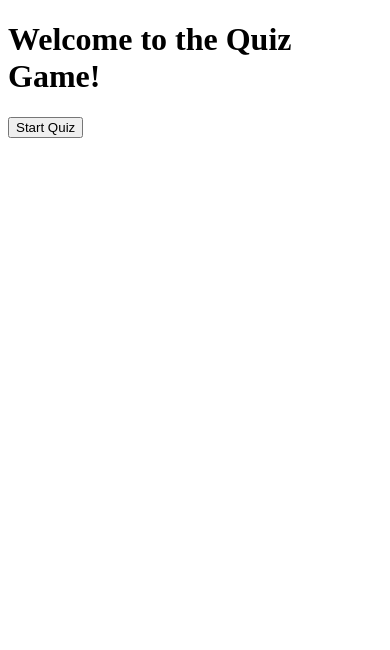
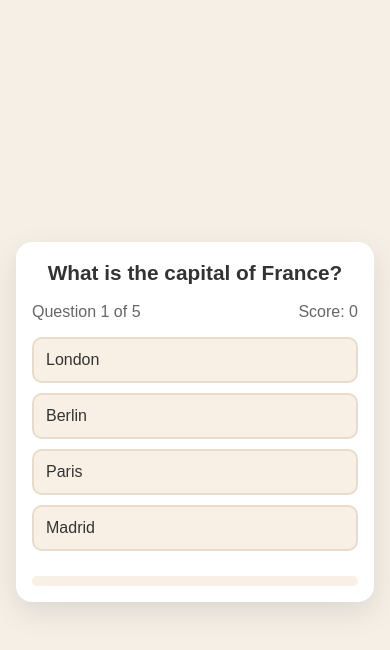
Before and after one commit to mahsaabolghasemi/html-css-js-projects, a plain HTML site: page index.html in a window 390 px wide. Both pictures are taken after a click on the button "Start Quiz". Drawn offline with Linux system fonts and the light colour scheme.

Commit message:
add base HTML structure

```diff
--- a/index.html
+++ b/index.html
@@ -1,17 +1,51 @@
 <!DOCTYPE html>
 <html lang="en">
   <head>
-    <meta charset="UTF-8">
-    <meta name="viewport" content="width=device-width, initial-scale=1.0">
+    <meta charset="UTF-8" />
+    <meta name="viewport" content="width=device-width, initial-scale=1.0" />
     <title>Quiz Game</title>
-    <link rel="stylesheet" href="style.css">
+    <link rel="stylesheet" href="style.css" />
   </head>
   <body>
     <div class="container">
       <div class="screen active" id="start-screen">
-            <h1>Welcome to the Quiz Game!</h1>
+        <h1>Quiz Time!</h1>
+        <p>Test your knowledge with these fun questions</p>
         <button id="start-btn">Start Quiz</button>
+      </div>
 
+      <div class="screen" id="quiz-screen">
+        <div class="quiz-header">
+          <h2 id="question-text">Question goes here</h2>
+          <div class="quiz-info">
+            <p>
+              Question <span id="current-question">1</span> of <span id="total-questions">5</span>
+            </p>
+
+            <p>Score: <span id="score">0</span></p>
           </div>
+        </div>
+
+        <div id="answers-container" class="answers-container">
+          <!-- Answer buttons will be insterted here from our js code later at some point -->
+        </div>
+
+        <div class="progress-bar">
+          <div id="progress" class="progress"></div>
+        </div>
+      </div>
+
+      <div id="result-screen" class="screen">
+        <h1>Quiz Results</h1>
+        <div class="result-info">
+          <p>You scored <span id="final-score">0</span> out of <span id="max-score">5</span></p>
+
+          <div id="result-message">Good job!</div>
+        </div>
+        <button id="restart-btn">Restart Quiz</button>
+      </div>
+    </div>
+
+    <script src="script.js"></script>
   </body>
 </html>
--- a/script.js
+++ b/script.js
@@ -0,0 +1,178 @@
+// DOM Elements
+const startScreen = document.getElementById("start-screen");
+const quizScreen = document.getElementById("quiz-screen");
+const resultScreen = document.getElementById("result-screen");
+const startButton = document.getElementById("start-btn");
+const questionText = document.getElementById("question-text");
+const answersContainer = document.getElementById("answers-container");
+const currentQuestionSpan = document.getElementById("current-question");
+const totalQuestionsSpan = document.getElementById("total-questions");
+const scoreSpan = document.getElementById("score");
+const finalScoreSpan = document.getElementById("final-score");
+const maxScoreSpan = document.getElementById("max-score");
+const resultMessage = document.getElementById("result-message");
+const restartButton = document.getElementById("restart-btn");
+const progressBar = document.getElementById("progress");
+
+const quizQuestions = [
+  {
+    question: "What is the capital of France?",
+    answers: [
+      { text: "London", correct: false },
+      { text: "Berlin", correct: false },
+      { text: "Paris", correct: true },
+      { text: "Madrid", correct: false },
+    ],
+  },
+  {
+    question: "Which planet is known as the Red Planet?",
+    answers: [
+      { text: "Venus", correct: false },
+      { text: "Mars", correct: true },
+      { text: "Jupiter", correct: false },
+      { text: "Saturn", correct: false },
+    ],
+  },
+  {
+    question: "What is the largest ocean on Earth?",
+    answers: [
+      { text: "Atlantic Ocean", correct: false },
+      { text: "Indian Ocean", correct: false },
+      { text: "Arctic Ocean", correct: false },
+      { text: "Pacific Ocean", correct: true },
+    ],
+  },
+  {
+    question: "Which of these is NOT a programming language?",
+    answers: [
+      { text: "Java", correct: false },
+      { text: "Python", correct: false },
+      { text: "Banana", correct: true },
+      { text: "JavaScript", correct: false },
+    ],
+  },
+  {
+    question: "What is the chemical symbol for gold?",
+    answers: [
+      { text: "Go", correct: false },
+      { text: "Gd", correct: false },
+      { text: "Au", correct: true },
+      { text: "Ag", correct: false },
+    ],
+  },
+];
+
+// QUIZ STATE VARS
+let currentQuestionIndex = 0;
+let score = 0;
+let answersDisabled = false;
+
+totalQuestionsSpan.textContent = quizQuestions.length;
+maxScoreSpan.textContent = quizQuestions.length;
+
+// event listeners
+startButton.addEventListener("click", startQuiz);
+restartButton.addEventListener("click", restartQuiz);
+
+function startQuiz() {
+  // reset vars
+  currentQuestionIndex = 0;
+  score = 0;
+  scoreSpan.textContent = 0;
+
+  startScreen.classList.remove("active");
+  quizScreen.classList.add("active");
+
+  showQuestion();
+}
+
+function showQuestion() {
+  // reset state
+  answersDisabled = false;
+
+  const currentQuestion = quizQuestions[currentQuestionIndex];
+
+  currentQuestionSpan.textContent = currentQuestionIndex + 1;
+
+  const progressPercent = (currentQuestionIndex / quizQuestions.length) * 100;
+  progressBar.style.width = progressPercent + "%";
+
+  questionText.textContent = currentQuestion.question;
+
+  answersContainer.innerHTML = "";
+
+  currentQuestion.answers.forEach((answer) => {
+    const button = document.createElement("button");
+    button.textContent = answer.text;
+    button.classList.add("answer-btn");
+
+    // what is dataset? it's a property of the button element that allows you to store custom data
+    button.dataset.correct = answer.correct;
+
+    button.addEventListener("click", selectAnswer);
+
+    answersContainer.appendChild(button);
+  });
+}
+
+function selectAnswer(event) {
+  // optimization check
+  if (answersDisabled) return;
+
+  answersDisabled = true;
+
+  const selectedButton = event.target;
+  const isCorrect = selectedButton.dataset.correct === "true";
+
+  // Here Array.from() is used to convert the NodeList returned by answersContainer.children into an array, this is because the NodeList is not an array and we need to use the forEach method
+  Array.from(answersContainer.children).forEach((button) => {
+    if (button.dataset.correct === "true") {
+      button.classList.add("correct");
+    } else if (button === selectedButton) {
+      button.classList.add("incorrect");
+    }
+  });
+
+  if (isCorrect) {
+    score++;
+    scoreSpan.textContent = score;
+  }
+
+  setTimeout(() => {
+    currentQuestionIndex++;
+
+    // check if there are more questions or if the quiz is over
+    if (currentQuestionIndex < quizQuestions.length) {
+      showQuestion();
+    } else {
+      showResults();
+    }
+  }, 1000);
+}
+
+function showResults() {
+  quizScreen.classList.remove("active");
+  resultScreen.classList.add("active");
+
+  finalScoreSpan.textContent = score;
+
+  const percentage = (score / quizQuestions.length) * 100;
+
+  if (percentage === 100) {
+    resultMessage.textContent = "Perfect! You're a genius!";
+  } else if (percentage >= 80) {
+    resultMessage.textContent = "Great job! You know your stuff!";
+  } else if (percentage >= 60) {
+    resultMessage.textContent = "Good effort! Keep learning!";
+  } else if (percentage >= 40) {
+    resultMessage.textContent = "Not bad! Try again to improve!";
+  } else {
+    resultMessage.textContent = "Keep studying! You'll get better!";
+  }
+}
+
+function restartQuiz() {
+  resultScreen.classList.remove("active");
+
+  startQuiz();
+}
--- a/style.css
+++ b/style.css
@@ -0,0 +1,187 @@
+/* Basic Reset */
+
+* {
+  margin: 0;
+  padding: 0;
+  box-sizing: border-box;
+}
+
+body {
+  background: #f5efe6;
+  display: flex;
+  justify-content: center;
+  align-items: center;
+  min-height: 100vh;
+  padding: 1rem;
+  font-family: sans-serif;
+}
+
+.container {
+  background-color: white;
+  border-radius: 1rem;
+  box-shadow: 0 10px 30px rgba(0, 0, 0, 0.1);
+  width: 100%;
+  max-width: 600px;
+  overflow: hidden;
+  position: relative;
+}
+
+/* SCREENS */
+.screen {
+  display: none;
+  padding: 2rem;
+  text-align: center;
+}
+
+.screen.active {
+  display: block;
+}
+
+/* START SCREEN */
+
+#start-screen h1 {
+  color: #e86a33;
+  margin-bottom: 20px;
+  font-size: 2.5rem;
+}
+
+#start-screen p {
+  color: #666;
+  margin-bottom: 30px;
+  font-size: 1.1rem;
+}
+
+.quiz-header {
+  margin-bottom: 1rem;
+}
+
+#question-text {
+  color: #333;
+  font-size: 1.5rem;
+  margin-bottom: 1rem;
+  line-height: 1.4;
+}
+
+.quiz-info {
+  display: flex;
+  justify-content: space-between;
+  color: #666;
+  margin-bottom: 10px;
+}
+
+.answers-container {
+  display: flex;
+  flex-direction: column;
+  gap: 10px;
+  margin-bottom: 25px;
+}
+
+.answer-btn {
+  background-color: #f8f0e5;
+  color: #333;
+  border: 2px solid #eadbc8;
+  border-radius: 10px;
+  padding: 1rem;
+  cursor: pointer;
+  text-align: left;
+  transition: all 0.3s ease;
+}
+
+.answer-btn:hover {
+  background-color: #eadbc8;
+  border-color: #dac0ae;
+}
+
+.answer-btn.correct {
+  background-color: #e6fff0;
+  border-color: #a3f0c4;
+  color: #28a745;
+}
+
+.answer-btn.incorrect {
+  background-color: #fff0f0;
+  border-color: #ffbdbd;
+  color: #dc3545;
+}
+
+.progress-bar {
+  height: 10px;
+  background-color: #f8f0e5;
+  border-radius: 5px;
+  overflow: hidden;
+  margin-top: 20px;
+}
+
+.progress {
+  height: 100%;
+  background-color: #e86a33;
+  width: 0%;
+  transition: width 0.3s ease;
+}
+
+/* RESULT SCREEN */
+
+#result-screen h1 {
+  color: #e86a33;
+  margin-bottom: 30px;
+}
+
+.result-info {
+  background-color: #f8f0e5;
+  border-radius: 10px;
+  padding: 20px;
+  margin-bottom: 30px;
+}
+
+.result-info p {
+  font-size: 1.2rem;
+  color: #333;
+  margin-bottom: 1rem;
+}
+
+#result-message {
+  font-size: 1.5rem;
+  font-weight: 600;
+  color: #e86a33;
+}
+
+button {
+  background-color: #e86a33;
+  color: white;
+  border: none;
+  border-radius: 10px;
+  padding: 15px 30px;
+  font-size: 1.1rem;
+  cursor: pointer;
+  transition: background-color 0.3s ease;
+}
+
+button:hover {
+  background-color: #d45b28;
+}
+
+/* RESPONSIVE DESIGN */
+@media (max-width: 500px) {
+  /* when we hit 500px and below, implement the styles below */
+
+  .screen {
+    padding: 1rem;
+  }
+
+  #start-screen h1 {
+    font-size: 2rem;
+  }
+
+  #question-text {
+    font-size: 1.3rem;
+  }
+
+  .answer-btn {
+    padding: 12px;
+  }
+
+  button {
+    padding: 12px 25px;
+    font-size: 1rem;
+  }
+}
```
Lines whose indentation alone changed are shown as unchanged.
